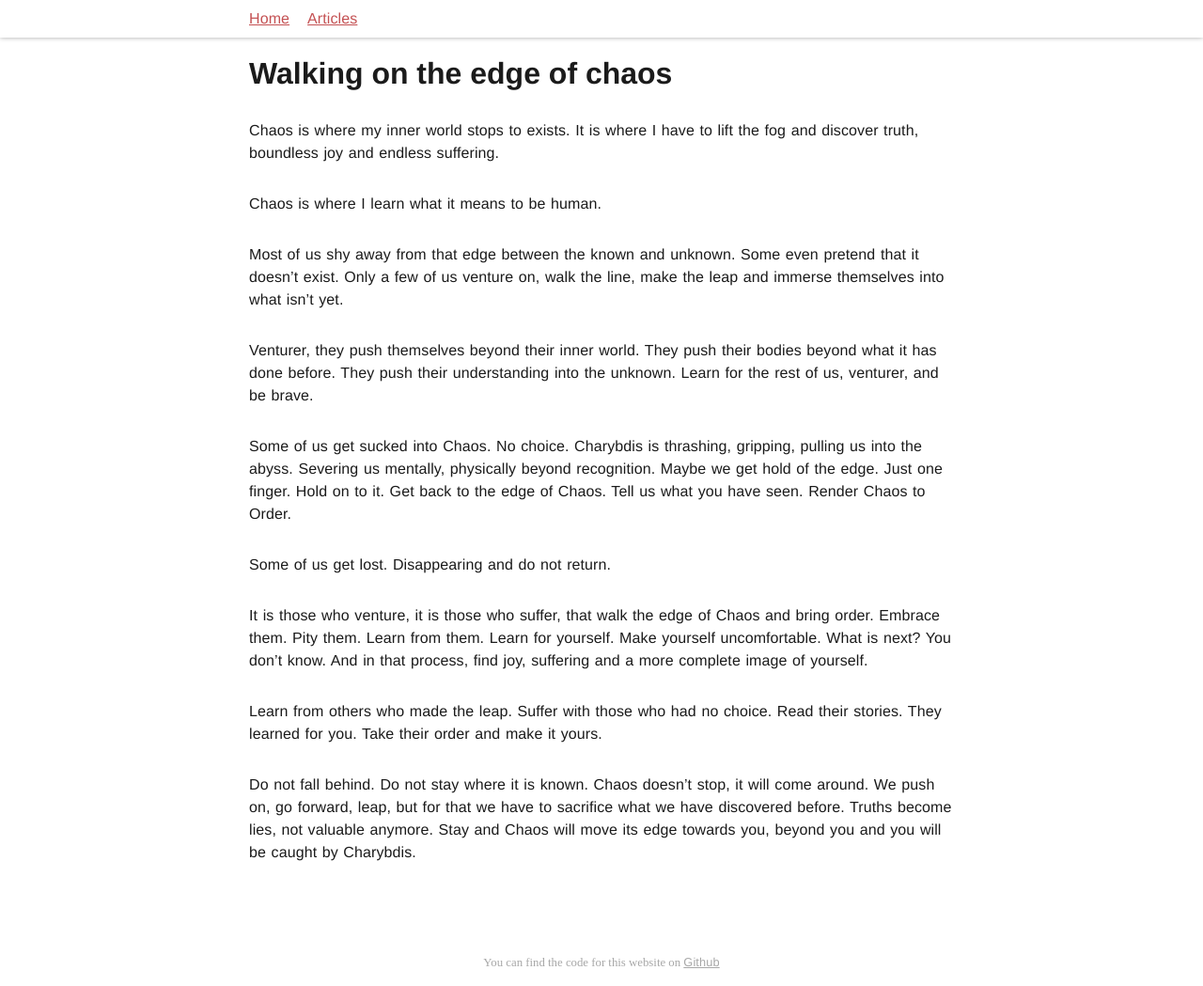
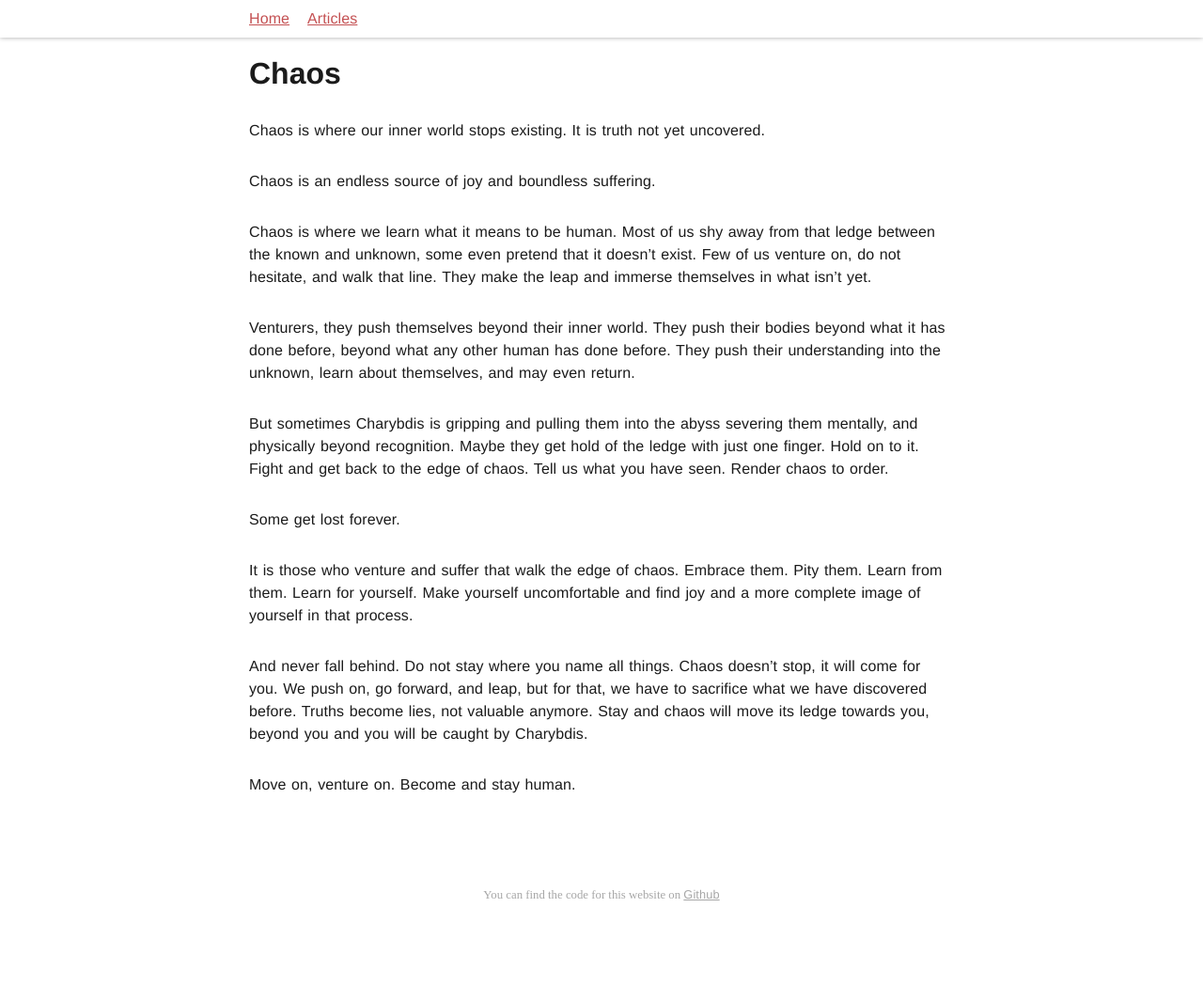
Before and after one commit to pheymann/paulheymann-website, a Jekyll site: the page built from _posts/2022-05-10-walking-on-the-edge-of-chaos.md, in a window 1280 px wide. Shown: the whole page at 94% size. Built offline with Jekyll 4.4.1, drawn with Linux system fonts in a browser that asks for light colours; after the commit the page ends 977 px from its top, so only the background shows below that.

Commit message:
blog: update Chaos poem

```diff
--- a/_posts/2022-05-10-walking-on-the-edge-of-chaos.md
+++ b/_posts/2022-05-10-walking-on-the-edge-of-chaos.md
@@ -1,27 +1,27 @@
 ---
 layout: post
-title: Walking on the edge of chaos
+title: Chaos
 date:   2022-05-10
 categories: thought
-head_title: Walking on the edge of chaos
-meta_description: Walking on the edge of chaos
+head_title: Chaos
+meta_description: Chaos
 meta_keywords: chaos,uncertainty,philosophy
 ---
 
-Chaos is where my inner world stops to exists. It is where I have to lift the fog and discover truth, boundless joy and endless suffering.
+Chaos is where our inner world stops existing. It is truth not yet uncovered.
 
-Chaos is where I learn what it means to be human.
+Chaos is an endless source of joy and boundless suffering.
 
-Most of us shy away from that edge between the known and unknown. Some even pretend that it doesn’t exist. Only a few of us venture on, walk the line, make the leap and immerse themselves into what isn’t yet.
+Chaos is where we learn what it means to be human. Most of us shy away from that ledge between the known and unknown, some even pretend that it doesn’t exist. Few of us venture on, do not hesitate, and walk that line. They make the leap and immerse themselves in what isn’t yet.
 
-Venturer, they push themselves beyond their inner world. They push their bodies beyond what it has done before. They push their understanding into the unknown. Learn for the rest of us, venturer, and be brave.
+Venturers, they push themselves beyond their inner world. They push their bodies beyond what it has done before, beyond what any other human has done before. They push their understanding into the unknown, learn about themselves, and may even return.
 
-Some of us get sucked into Chaos. No choice. Charybdis is thrashing, gripping, pulling us into the abyss. Severing us mentally, physically beyond recognition. Maybe we get hold of the edge. Just one finger. Hold on to it. Get back to the edge of Chaos. Tell us what you have seen. Render Chaos to Order.
+But sometimes Charybdis is gripping and pulling them into the abyss severing them mentally, and physically beyond recognition. Maybe they get hold of the ledge with just one finger. Hold on to it. Fight and get back to the edge of chaos. Tell us what you have seen. Render chaos to order.
 
-Some of us get lost. Disappearing and do not return.
+Some get lost forever.
 
-It is those who venture, it is those who suffer, that walk the edge of Chaos and bring order. Embrace them. Pity them. Learn from them. Learn for yourself. Make yourself uncomfortable. What is next? You don’t know. And in that process, find joy, suffering and a more complete image of yourself.
+It is those who venture and suffer that walk the edge of chaos. Embrace them. Pity them. Learn from them. Learn for yourself. Make yourself uncomfortable and find joy and a more complete image of yourself in that process.
 
-Learn from others who made the leap. Suffer with those who had no choice. Read their stories. They learned for you. Take their order and make it yours.
+And never fall behind. Do not stay where you name all things. Chaos doesn’t stop, it will come for you. We push on, go forward, and leap, but for that, we have to sacrifice what we have discovered before. Truths become lies, not valuable anymore. Stay and chaos will move its ledge towards you, beyond you and you will be caught by Charybdis.
 
-Do not fall behind. Do not stay where it is known. Chaos doesn’t stop, it will come around. We push on, go forward, leap, but for that we have to sacrifice what we have discovered before. Truths become lies, not valuable anymore. Stay and Chaos will move its edge towards you, beyond you and you will be caught by Charybdis.
+Move on, venture on. Become and stay human.
```
